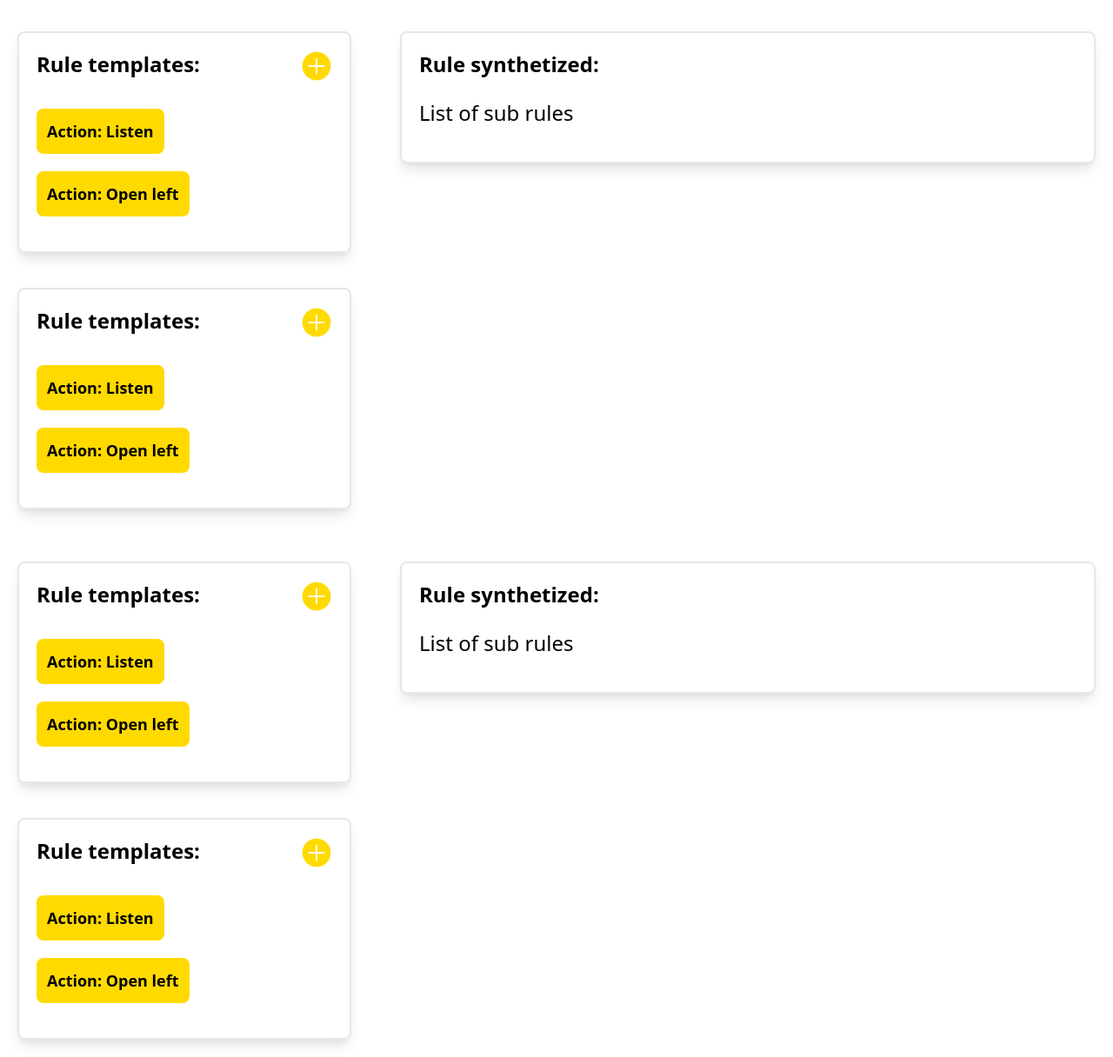
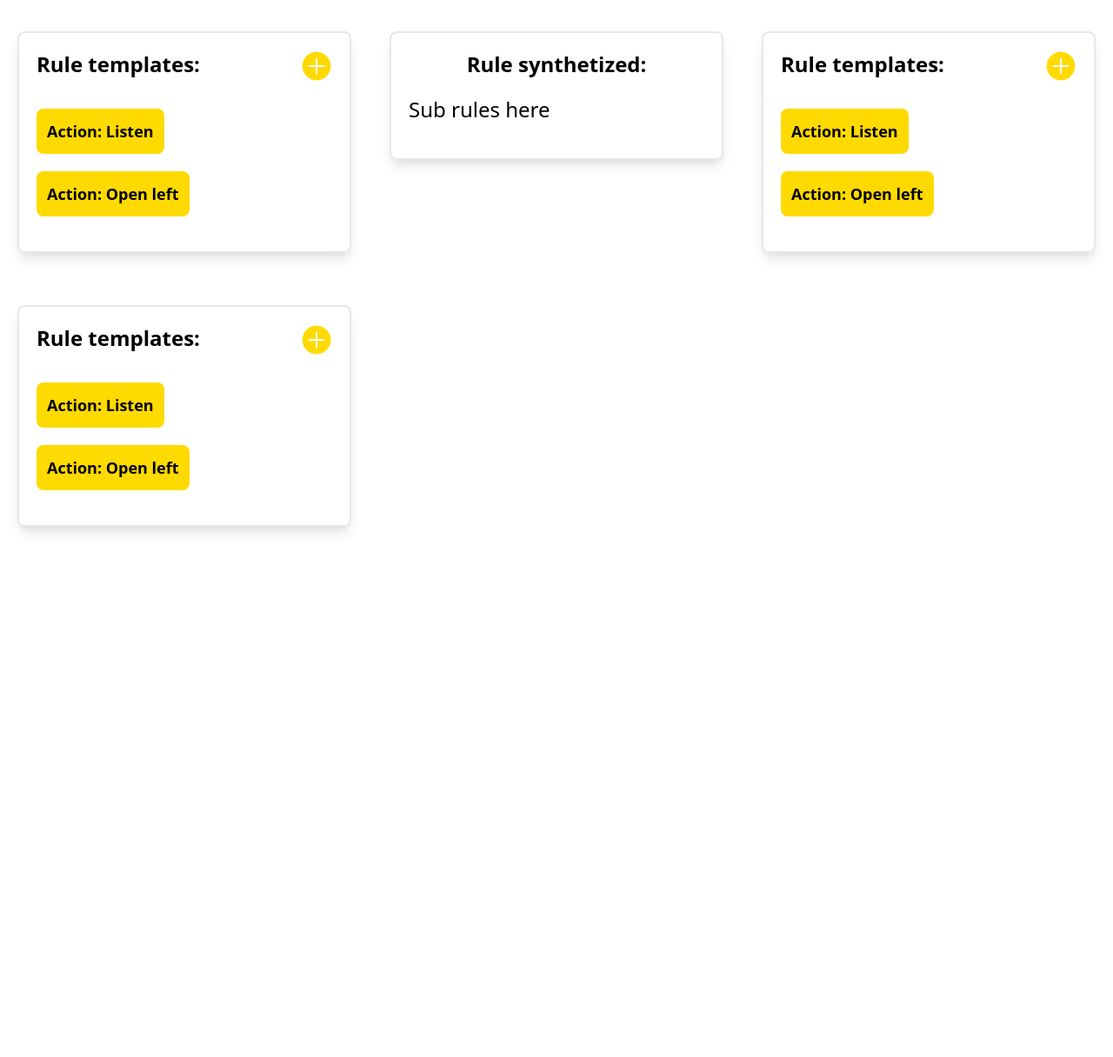
Before and after one commit to gbagolin/explainable-ai-gatsby-version, a Gatsby site: page / in a window 1280 px wide. Shown: the part 40-1256 px from the top of the page at 87% size. After the commit the page ends 800 px from the top, so only its background shows below. Built offline with nearby package versions, Linux system fonts and the light colour scheme; Gatsby itself is replaced by a stand-in of ours.

Commit message:
Last commit of the day.

```diff
--- a/src/pages/index.js
+++ b/src/pages/index.js
@@ -34,17 +34,12 @@ export default function Home() {
           <div className="mb-5"></div>
         </div>
 
-        <div className="border-2 rounded-lg shadow-lg m-5 p-5 text-lg h-full" style={ruleSynthetizedCardStyle}>
-          <div className="flex flex-col flex-initial justify-items-start">
-            <div className="flex flex-row justify-between">
-              <div>
-                <p className="inline text-center font-bold text-2xl "> Rule synthetized: </p>
-              </div>
-            </div>
+        <div className="flex flex-col flex-wrap">
+          <div className="flex-wrap border-2 rounded-lg shadow-lg w-96 m-5 p-5 text-lg" >
+            <p className="text-center font-bold text-2xl"> Rule synthetized: </p>
+            <div className="mt-5"></div>
+            <p className="text-left break-words font-normal text-2xl">Sub rules here</p>
             <div className="m-3"></div>
-            <div className="w-auto h-auto">
-              <p className="font-normal text-2xl "> List of sub rules </p>
-            </div>
             <div className="mb-5"></div>
           </div>
         </div>
@@ -96,41 +91,6 @@ export default function Home() {
           <div className="mb-5"></div>
         </div>
 
-        <div className="border-2 rounded-lg shadow-lg m-5 p-5 text-lg h-full" style={ruleSynthetizedCardStyle}>
-          <div className="flex flex-col flex-initial justify-items-start">
-            <div className="flex flex-row justify-between">
-              <div>
-                <p className="inline text-center font-bold text-2xl "> Rule synthetized: </p>
-              </div>
-            </div>
-            <div className="m-3"></div>
-            <div className="w-auto h-auto">
-              <p className="font-normal text-2xl "> List of sub rules </p>
-            </div>
-            <div className="mb-5"></div>
-          </div>
-        </div>
-
-        <div className="border-2 rounded-lg shadow-lg w-96 h-full m-5 p-5 text-lg">
-          <div className="flex flex-col flex-initial justify-items-start">
-            <div className="flex flex-row justify-between">
-              <div>
-                <p className="inline text-center font-bold text-2xl "> Rule templates:</p>
-              </div>
-              <div>
-                <input className="w-9 h-9" type="image" src={add} alt="Add Action" />
-              </div>
-            </div>
-            <div className="m-3"></div>
-            <div className="w-auto h-auto">
-              <button className="font-semibold  yellow-color rounded-lg p-3"> Action: Listen</button>
-            </div>
-            <div className="w-auto h-auto mt-5">
-              <button className="font-semibold  yellow-color rounded-lg p-3"> Action: Open left</button>
-            </div>
-          </div>
-          <div className="mb-5"></div>
-        </div>
       </div>
     </>
   )
```
